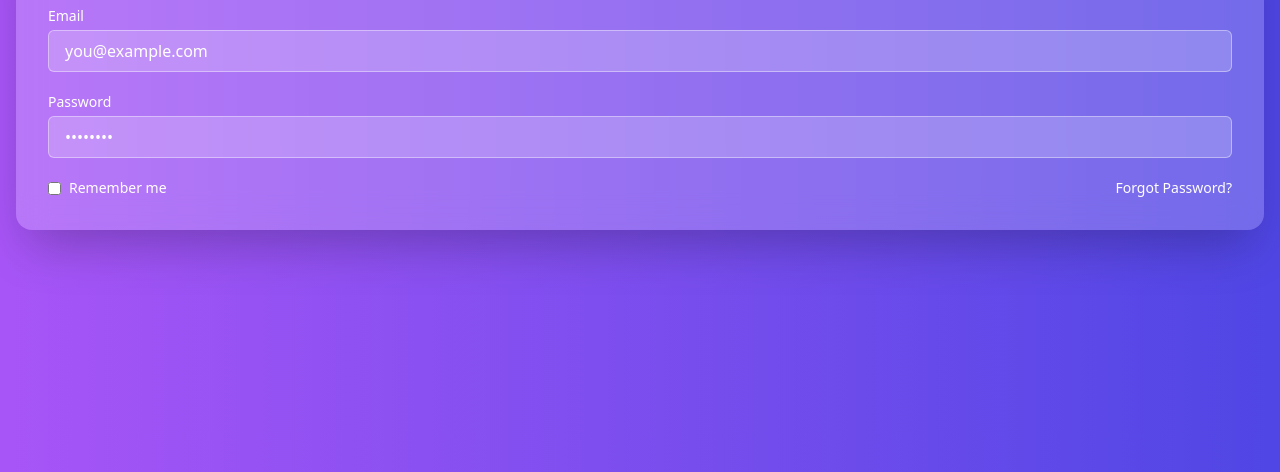
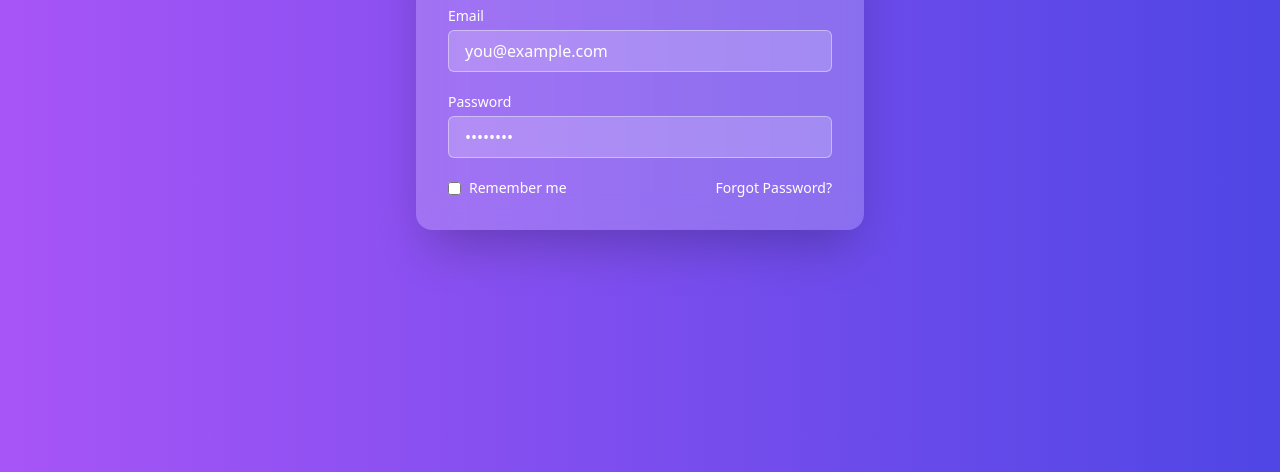
Before and after one commit to rafikakhatun/tailwind-login-form, a plain HTML site: page index.html in a window 1280 px wide. Shown: the part 328-800 px from the top of the page. Drawn offline with nearby package versions, Linux system fonts and the light colour scheme.

Commit message:
Style form with responsive design

```diff
--- a/index.html
+++ b/index.html
@@ -10,7 +10,7 @@
 
 <body class="bg-gradient-to-r from-purple-500 to-indigo-600 min-h-screen flex items-center justify-center px-4">
 
-    <div class="bg-white/20 backdrop-blur-lg p-8 rounded-2xl shadow-2xl w-full ">
+    <div class="bg-white/20 backdrop-blur-lg p-8 rounded-2xl shadow-2xl w-full max-w-md ">
         <h2 class="text-3xl font-bold text-white text-center mb-6">Login</h2>
 
         <form class="space-y-5">
```
